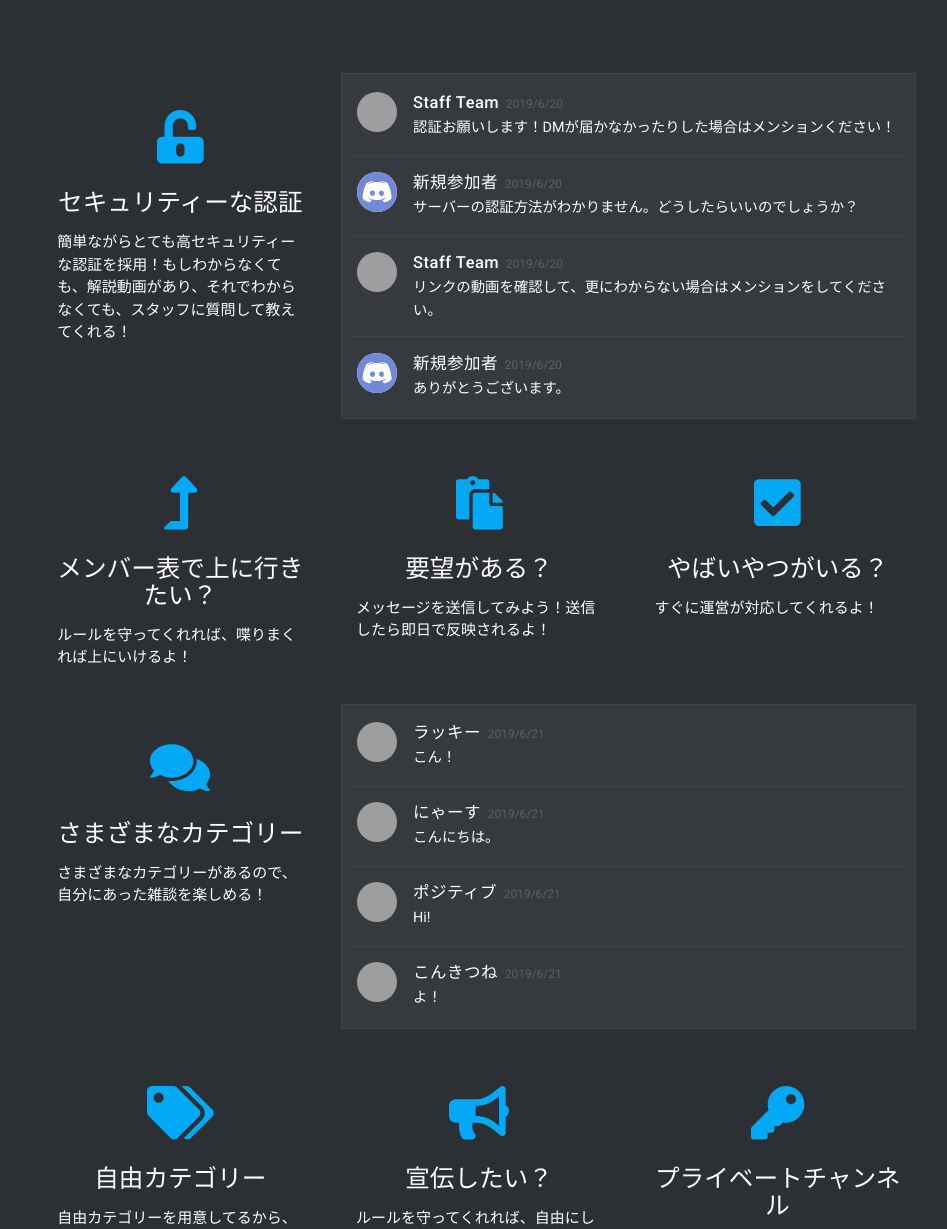
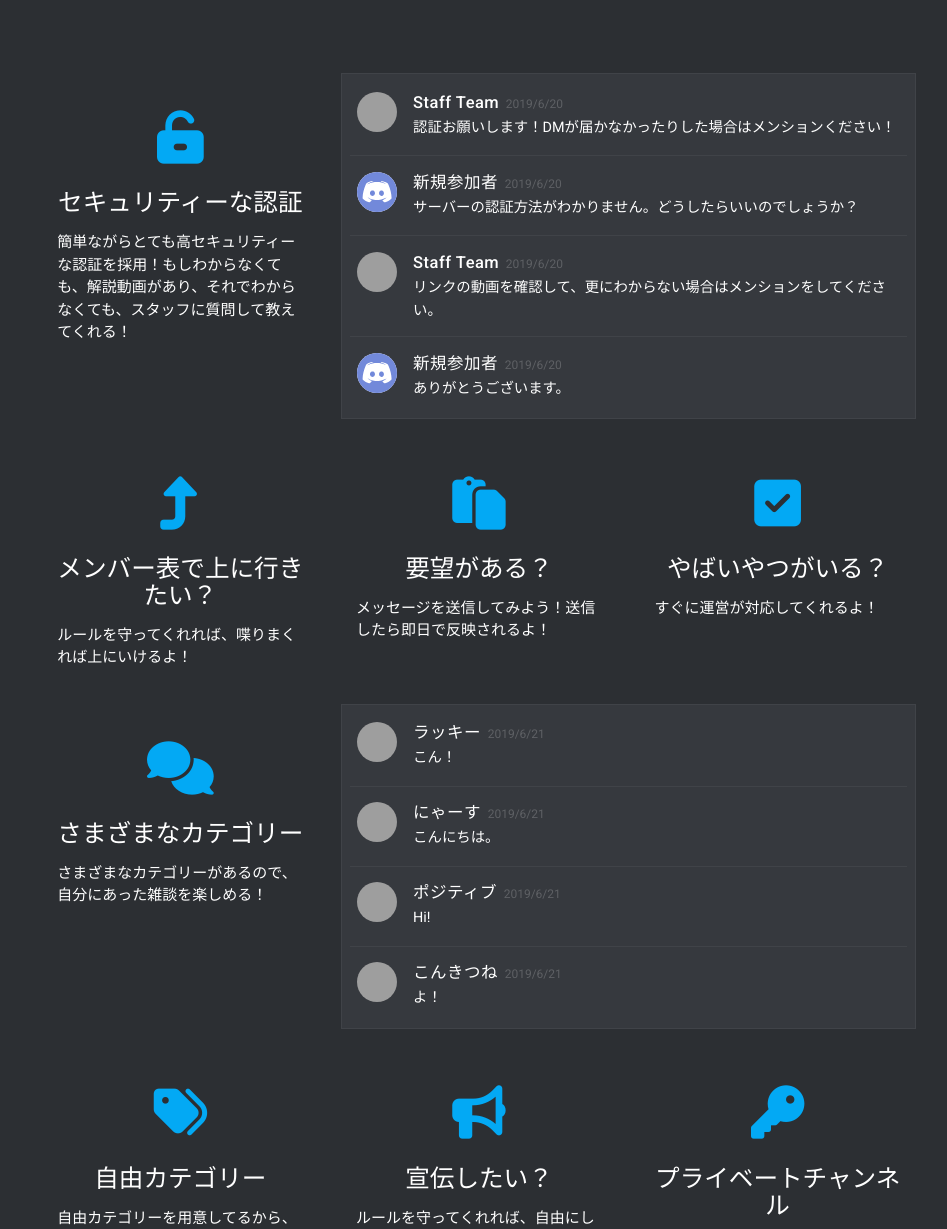
Before and after one commit to zatsukomu/zatsukomu-website-v1, a Jekyll site: the page built from docs/_pages/index.html, in a window 1280 px wide. Shown: the part 437-1666 px from the top of the page, without its empty margins (161-1108 px from the left). Built offline with Jekyll 4.4.1, drawn with Linux system fonts in a browser that asks for light colours; nearby versions of some CDN libraries; grey boxes are pictures that could not be loaded.

Commit message:
Update fontawesome5.html

```diff
--- a/docs/_includes/fontawesome5.html
+++ b/docs/_includes/fontawesome5.html
@@ -1 +1 @@
-<script defer src="https://use.fontawesome.com/releases/v5.8.1/js/all.js" integrity="sha384-g5uSoOSBd7KkhAMlnQILrecXvzst9TdC09/VM+pjDTCM+1il8RHz5fKANTFFb+gQ" crossorigin="anonymous"></script>
+<script src="https://kit.fontawesome.com/e8f371c9dd.js"></script>
```
